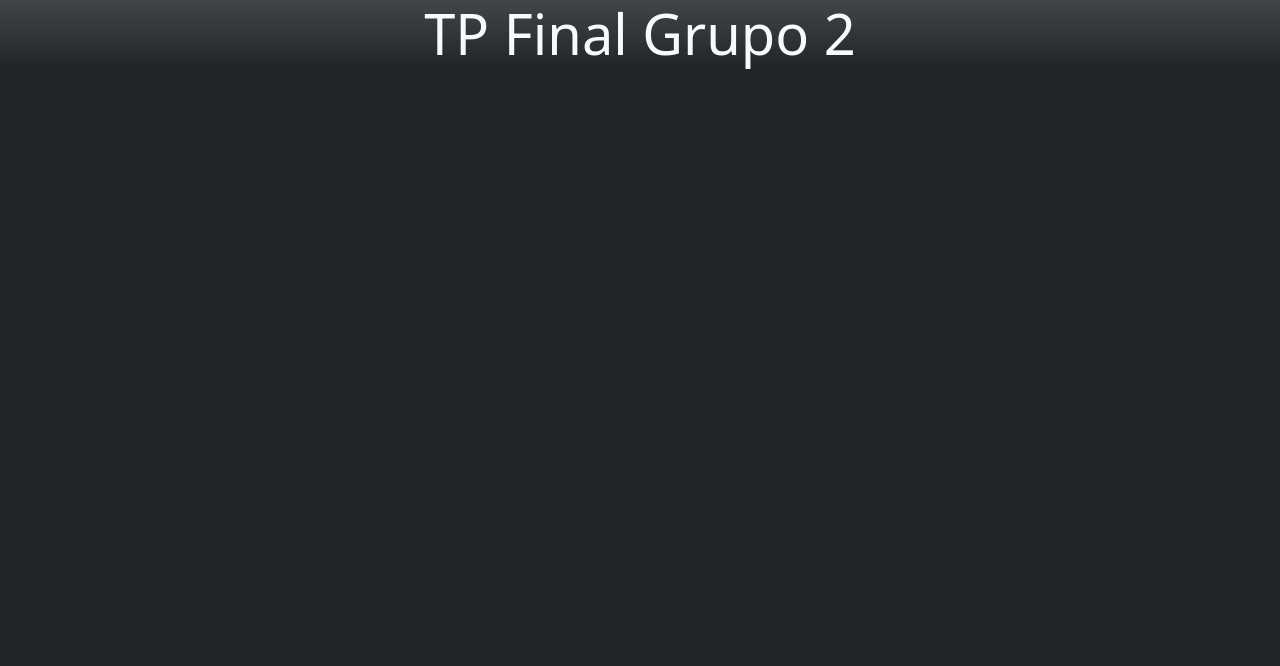
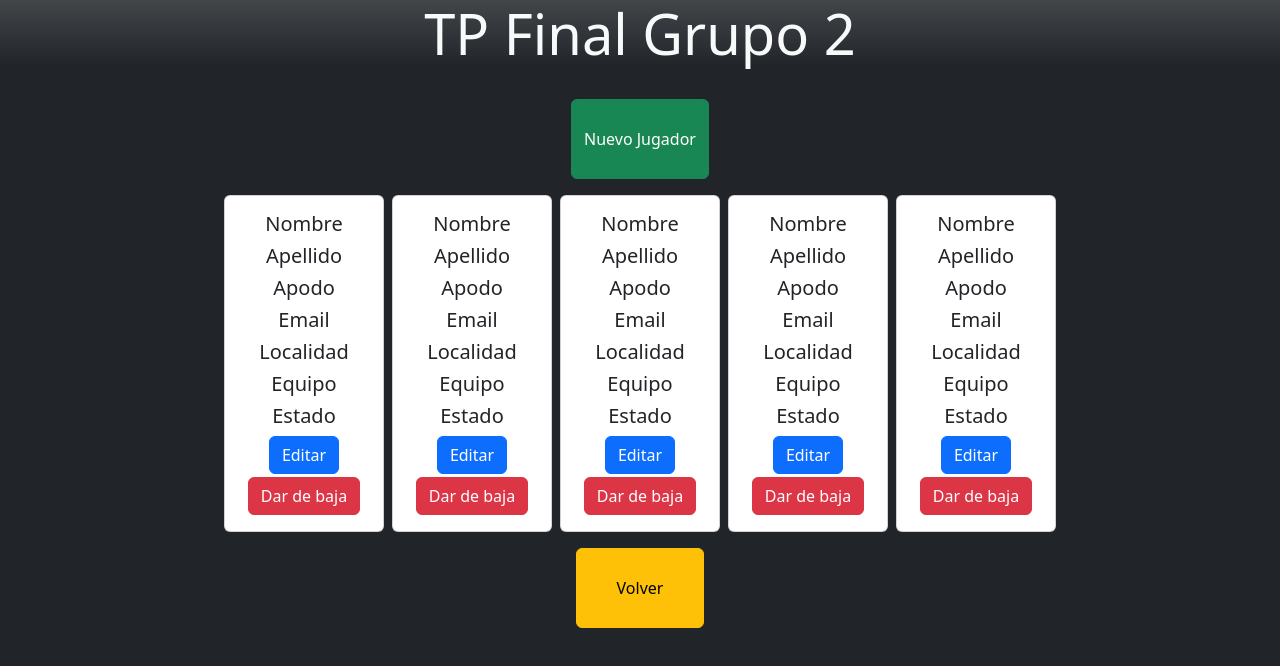
Before and after one commit to MaximilianNG/silicon_tp_final_grupo_2, a React (Vite) app in the folder Front/reactTPFinalGrupo2/: page /jugadores in a window 1280 px wide. Before the commit this address had no page. Shown: the top 666 px of the page. Built offline with nearby package versions, Linux system fonts and the light colour scheme.

Commit message:
se agregaron las vistas de los jugadores

```diff
--- a/Front/reactTPFinalGrupo2/src/components/Admin.jsx
+++ b/Front/reactTPFinalGrupo2/src/components/Admin.jsx
@@ -8,7 +8,7 @@ export function Admin() {
       <>
         <div className="containerP">
             <Link to={`/juegos`} style={{ textDecoration: 'none' }}><button className='btn btn-primary adminButton'>Juegos</button></Link>
-            <Link to={`/`} style={{ textDecoration: 'none' }}><button className='btn btn-primary adminButton'>Jugadores</button></Link>
+            <Link to={`/jugadores`} style={{ textDecoration: 'none' }}><button className='btn btn-primary adminButton'>Jugadores</button></Link>
             <Link to={`/`} style={{ textDecoration: 'none' }}><button className='btn btn-primary adminButton'>Equipos</button></Link>
             <Link to={`/`} style={{ textDecoration: 'none' }}><button className='btn btn-primary adminButton'>Torneos</button></Link>
             <Link to={`/`} style={{ textDecoration: 'none' }}><button className='btn btn-primary adminButton'>Sponsors</button></Link>
--- a/Front/reactTPFinalGrupo2/src/components/App.jsx
+++ b/Front/reactTPFinalGrupo2/src/components/App.jsx
@@ -6,6 +6,7 @@ import { Button } from 'react-bootstrap';
 import { Login } from './Login'
 import { Admin } from './Admin'
 import { Juegos } from './Juegos'
+import { Jugadores } from './Jugadores'
 import '../styles/app.css'
 
 function App() {
@@ -24,6 +25,7 @@ useEffect(() => {
       <Route path='/' element={<Login />}></Route>
       <Route path='/admin' element={<Admin />}></Route>
       <Route path='/juegos' element={<Juegos />}></Route>
+      <Route path='/jugadores' element={<Jugadores />}></Route>
     </Routes>
   </div>
 
--- /dev/null
+++ b/Front/reactTPFinalGrupo2/src/components/Jugadores.jsx
@@ -0,0 +1,23 @@
+import { Link } from 'react-router-dom'
+import '../styles/juegos.css'
+import { JugadoresCard } from './JugadoresCard'
+
+export function Jugadores() {
+  return (
+      <>
+      <div className="containerCentrar">
+            <button className='btn btn-success juegosButton'>Nuevo Jugador</button>
+      </div>
+        <div className="containerJuegos">
+            <JugadoresCard />
+            <JugadoresCard />
+            <JugadoresCard />
+            <JugadoresCard />
+            <JugadoresCard />
+        </div>
+        <div className="containerCentrar">
+            <Link to={`/admin`}><button className='btn btn-warning juegosButton'>Volver</button></Link>
+        </div>
+      </>
+  )
+}
--- /dev/null
+++ b/Front/reactTPFinalGrupo2/src/components/JugadoresCard.jsx
@@ -0,0 +1,23 @@
+import '../styles/juegoCard.css'
+
+export function JugadoresCard() {
+  return (
+    <>
+        <div className="card">
+            <div className="card-body">
+                <h5 className="card-title">Nombre</h5>
+                <h5 className="card-title">Apellido</h5>
+                <h5 className="card-title">Apodo</h5>
+                <h5 className="card-title">Email</h5>
+                <h5 className="card-title">Localidad</h5>
+                <h5 className="card-title">Equipo</h5>
+                <h5 className="card-title">Estado</h5>
+                <div className="cardBotonesContainer">
+                    <a href="#" className="btn btn-primary">Editar</a>
+                    <a href="#" className="btn btn-danger">Dar de baja</a>
+                </div>
+            </div>
+        </div>
+    </>
+  )
+}
```
